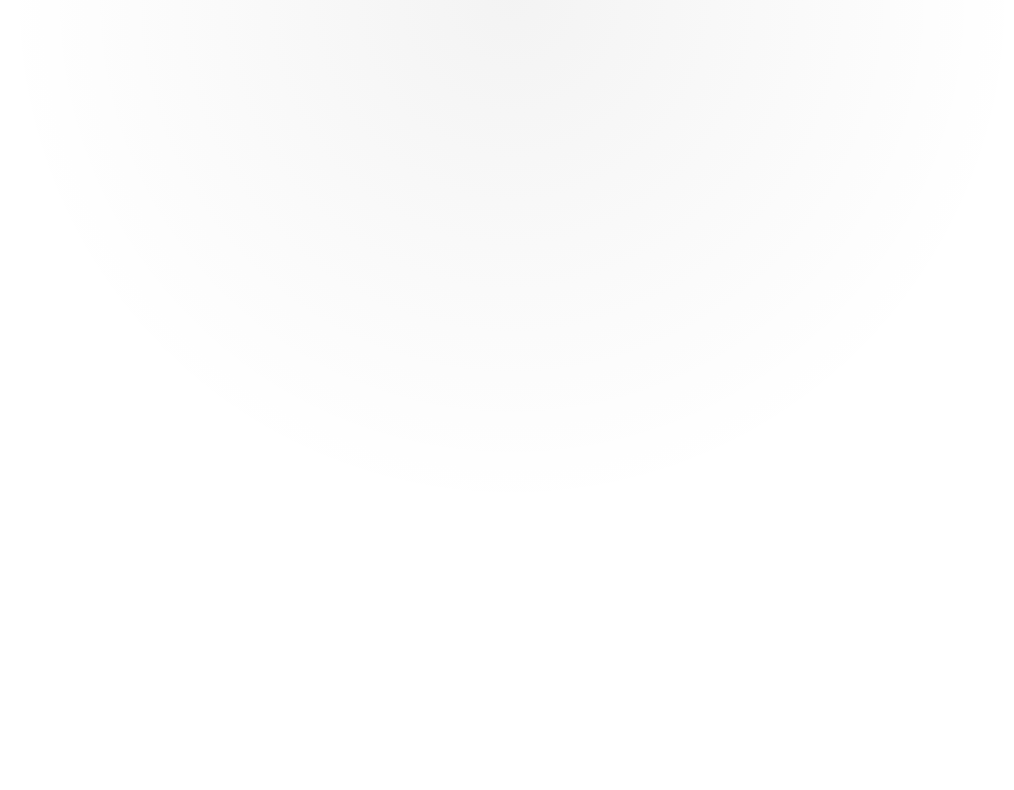
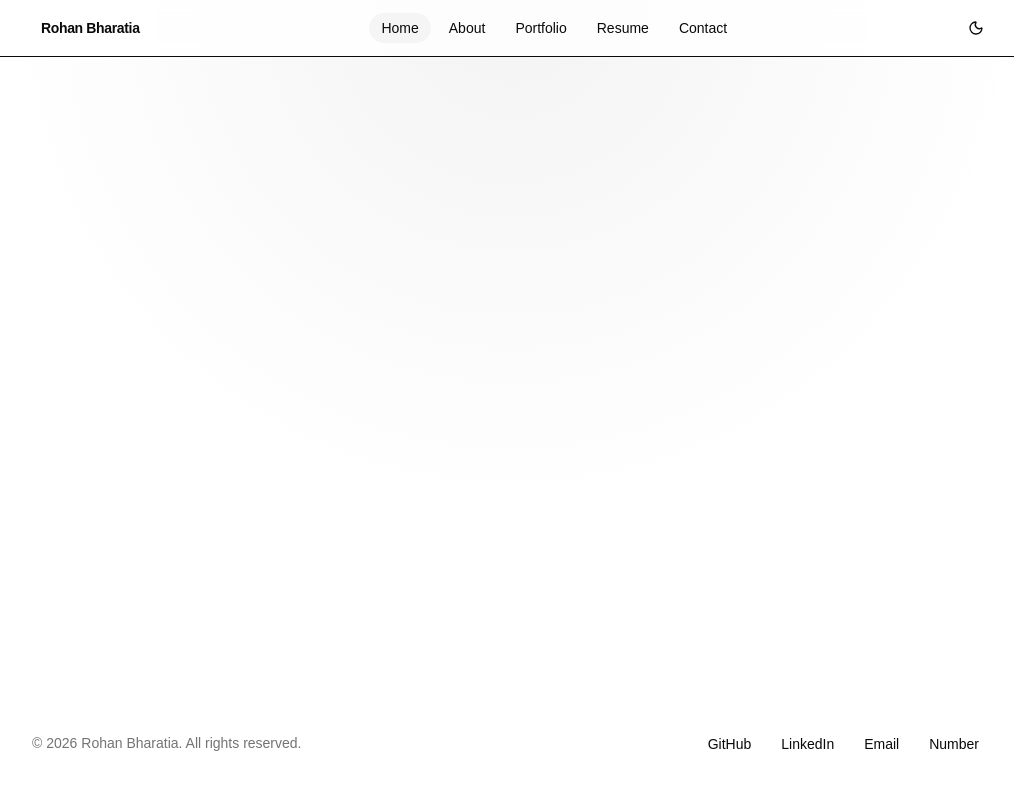
Before and after one commit to Rohan-Bharatia/website, a React (Vite) app: page / in a window 1280 px wide. Shown: the top 790 px of the page, without its empty margins (128-1142 px from the left). Built offline with nearby package versions, Linux system fonts and the light colour scheme.

Commit message:
Fix layout components to use ShadCN

```diff
--- a/package.json
+++ b/package.json
@@ -5,6 +5,7 @@
   "type": "module",
   "scripts": {
     "dev": "vite",
+    "dev:server": "node --loader ts-node/esm server/index.ts",
     "build": "tsc -b && vite build",
     "lint": "oxlint",
     "preview": "vite preview"
--- a/src/App.tsx
+++ b/src/App.tsx
@@ -1,5 +1,6 @@
 import { Routes, Route } from "react-router";
 
+import { AppLayout } from "./components/layout/AppLayout.tsx";
 import Home from "./pages/Home.tsx";
 import About from "./pages/About.tsx";
 import Portfolio from "./pages/Portfolio.tsx";
@@ -11,12 +12,14 @@ import './App.css'
 function App() {
     return (
         <Routes>
+            <Route element={<AppLayout />}>
                 <Route path="/" element={<Home />} />
                 <Route path="/about" element={<About />} />
                 <Route path="/portfolio" element={<Portfolio />} />
                 <Route path="/resume" element={<Resume />} />
                 <Route path="/contact" element={<Contact />} />
                 <Route path="*" element={<NotFound />} />
+            </Route>
         </Routes>
     )
 }
--- a/src/components/layout/ButtonLink.tsx
+++ b/src/components/layout/ButtonLink.tsx
@@ -1,11 +1,12 @@
+import { Link } from "react-router";
+import { buttonVariants } from "@/components/ui/button";
 import { cn } from "@/lib/utils";
-import { Link } from "react-router-dom";
+import type { VariantProps } from "class-variance-authority";
 
-interface ButtonLinkProps {
+interface ButtonLinkProps extends VariantProps<typeof buttonVariants> {
     to: string;
     className?: string;
     children: React.ReactNode;
-    variant?: "default" | "outline";
 }
 
 export function ButtonLink({
@@ -13,18 +14,12 @@ export function ButtonLink({
     className,
     children,
     variant = "default",
+    size = "default",
 }: ButtonLinkProps) {
     return (
         <Link
             to={to}
-            className={cn(
-                "inline-flex items-center justify-center rounded-md px-4 py-2 text-sm font-medium transition",
-                variant === "default" &&
-                "bg-primary text-primary-foreground hover:opacity-90",
-                variant === "outline" &&
-                "border border-border hover:bg-muted",
-                className
-            )}
+            className={cn(buttonVariants({ variant, size }), className)}
         >
             {children}
         </Link>
--- a/src/components/layout/EmailForm.tsx
+++ b/src/components/layout/EmailForm.tsx
@@ -1,10 +1,20 @@
 import { useForm } from "react-hook-form";
 import { zodResolver } from "@hookform/resolvers/zod";
+import { toast } from "sonner";
 import { contactSchema, sendContactEmail } from "@/lib/email";
 import type { ContactFormData } from "@/lib/email";
+import { Button } from "@/components/ui/button";
+import { Input } from "@/components/ui/input";
+import { Textarea } from "@/components/ui/textarea";
+import { Label } from "@/components/ui/label";
 
 export function ContactForm() {
-    const { register, handleSubmit, reset, formState: { errors, isSubmitting } } = useForm<ContactFormData>({
+    const {
+        register,
+        handleSubmit,
+        reset,
+        formState: { errors, isSubmitting },
+    } = useForm<ContactFormData>({
         resolver: zodResolver(contactSchema),
     });
 
@@ -12,26 +22,62 @@ export function ContactForm() {
         try {
             await sendContactEmail(data);
             reset();
-            alert("Message sent!");
-        } catch (err: any) {
-            alert(err.message);
+            toast.success("Message sent!", {
+                description: "Thanks for reaching out. I'll get back to you soon.",
+            });
+        } catch (err: unknown) {
+            toast.error("Failed to send message", {
+                description: err instanceof Error ? err.message : "Something went wrong.",
+            });
         }
     };
 
     return (
-        <form onSubmit={handleSubmit(onSubmit)} className="space-y-4">
-            <input {...register("name")} placeholder="Name" />
-            {errors.name && <p>{errors.name.message}</p>}
+        <form onSubmit={handleSubmit(onSubmit)} className="space-y-5">
+            <div className="space-y-1.5">
+                <Label htmlFor="name">Name</Label>
+                <Input
+                    id="name"
+                    placeholder="Your name"
+                    aria-invalid={!!errors.name}
+                    {...register("name")}
+                />
+                {errors.name && (
+                    <p className="text-sm text-destructive">{errors.name.message}</p>
+                )}
+            </div>
 
-            <input {...register("email")} placeholder="Email" />
-            {errors.email && <p>{errors.email.message}</p>}
+            <div className="space-y-1.5">
+                <Label htmlFor="email">Email</Label>
+                <Input
+                    id="email"
+                    type="email"
+                    placeholder="you@example.com"
+                    aria-invalid={!!errors.email}
+                    {...register("email")}
+                />
+                {errors.email && (
+                    <p className="text-sm text-destructive">{errors.email.message}</p>
+                )}
+            </div>
 
-            <textarea {...register("message")} placeholder="Message" />
-            {errors.message && <p>{errors.message.message}</p>}
+            <div className="space-y-1.5">
+                <Label htmlFor="message">Message</Label>
+                <Textarea
+                    id="message"
+                    placeholder="What's on your mind?"
+                    rows={5}
+                    aria-invalid={!!errors.message}
+                    {...register("message")}
+                />
+                {errors.message && (
+                    <p className="text-sm text-destructive">{errors.message.message}</p>
+                )}
+            </div>
 
-            <button disabled={isSubmitting}>
-                {isSubmitting ? "Sending..." : "Send"}
-            </button>
+            <Button type="submit" disabled={isSubmitting} className="w-full">
+                {isSubmitting ? "Sending..." : "Send Message"}
+            </Button>
         </form>
     );
 }
--- a/src/components/layout/Footer.tsx
+++ b/src/components/layout/Footer.tsx
@@ -1,25 +1,33 @@
 import { Container } from "./Container";
+import { Separator } from "@/components/ui/separator";
+import { Button } from "@/components/ui/button";
 import { socialLinks } from "@/lib/data";
 
 export function Footer() {
     return (
-        <footer className="border-t py-10">
-            <Container className="flex flex-col gap-4 md:flex-row md:items-center md:justify-between">
+        <footer>
+            <Separator />
+            <Container className="flex flex-col gap-4 py-10 md:flex-row md:items-center md:justify-between">
                 <p className="text-sm text-muted-foreground">
-                    © {new Date().getFullYear()} Your Name. All rights reserved.
+                    © {new Date().getFullYear()} Rohan Bharatia. All rights reserved.
                 </p>
 
-                <div className="flex gap-4 text-sm">
+                <div className="flex flex-wrap gap-1">
                     {socialLinks.map((s) => (
-                        <a
+                        <Button
                             key={s.name}
-                            href={s.url}
-                            target="_BLANK"
-                            rel="noreferrer"
-                            className="text-muted-foreground hover:text-foreground"
+                            variant="ghost"
+                            size="sm"
+                            asChild
                         >
-                            {s.name}
-                        </a>
+                            <a
+                                href={s.url}
+                                target="_BLANK"
+                                rel="noreferrer"
+                            >
+                                {s.name}
+                            </a>
+                        </Button>
                     ))}
                 </div>
             </Container>
--- a/src/components/layout/Navbar.tsx
+++ b/src/components/layout/Navbar.tsx
@@ -1,34 +1,79 @@
-import { Link, NavLink } from "react-router-dom";
+import { Link, NavLink } from "react-router";
+import { MenuIcon } from "lucide-react";
+import { cn } from "@/lib/utils";
+import { buttonVariants } from "@/components/ui/button";
 import { Container } from "./Container";
+import { ThemeToggle } from "./ThemeToggle";
+import { Button } from "@/components/ui/button";
+import { Separator } from "@/components/ui/separator";
+import { Sheet, SheetTrigger, SheetContent, SheetHeader, SheetTitle } from "@/components/ui/sheet";
 
 const links = [
-    { to: "/", label: "Home" },
-    { to: "/about", label: "About" },
-    { to: "/portfolio", label: "Portfolio" },
-    { to: "/resume", label: "Resume" },
-    { to: "/contact", label: "Contact" },
+    { to: "/", label: "Home", end: true },
+    { to: "/about", label: "About", end: false },
+    { to: "/portfolio", label: "Portfolio", end: false },
+    { to: "/resume", label: "Resume", end: false },
+    { to: "/contact", label: "Contact", end: false },
 ];
 
 export function Navbar() {
     return (
         <header className="sticky top-0 z-50 border-b bg-background/80 backdrop-blur">
             <Container className="flex h-14 items-center justify-between">
-                <Link to="/" className="font-semibold tracking-tight">
+                <Link
+                    to="/"
+                    className={cn(buttonVariants({ variant: "ghost" }), "font-semibold tracking-tight px-2")}
+                >
                     Rohan Bharatia
                 </Link>
-                <nav className="flex gap-6 text-sm">
+
+                <nav className="hidden md:flex items-center gap-1">
                     {links.map((link) => (
                         <NavLink
                             key={link.to}
                             to={link.to}
+                            end={link.end}
                             className={({ isActive }) =>
-                                isActive ? "text-primary font-medium" : "text-muted-foreground"
+                                cn(buttonVariants({ variant: isActive ? "secondary" : "ghost", size: "sm" }))
                             }
                         >
                             {link.label}
                         </NavLink>
                     ))}
                 </nav>
+
+                <div className="flex items-center gap-2">
+                    <ThemeToggle />
+
+                    <Sheet>
+                        <SheetTrigger asChild>
+                            <Button variant="ghost" size="icon-sm" className="md:hidden">
+                                <MenuIcon />
+                                <span className="sr-only">Open menu</span>
+                            </Button>
+                        </SheetTrigger>
+                        <SheetContent side="right" className="w-64">
+                            <SheetHeader>
+                                <SheetTitle>Navigation</SheetTitle>
+                            </SheetHeader>
+                            <Separator />
+                            <nav className="flex flex-col gap-1 p-4">
+                                {links.map((link) => (
+                                    <NavLink
+                                        key={link.to}
+                                        to={link.to}
+                                        end={link.end}
+                                        className={({ isActive }) =>
+                                            cn(buttonVariants({ variant: isActive ? "secondary" : "ghost" }), "w-full justify-start")
+                                        }
+                                    >
+                                        {link.label}
+                                    </NavLink>
+                                ))}
+                            </nav>
+                        </SheetContent>
+                    </Sheet>
+                </div>
             </Container>
         </header>
     );
--- a/src/components/layout/ThemeToggle.tsx
+++ b/src/components/layout/ThemeToggle.tsx
@@ -1,5 +1,7 @@
 import { Moon, Sun } from "lucide-react";
 import { useEffect, useState } from "react";
+import { Button } from "@/components/ui/button";
+import { Tooltip, TooltipContent, TooltipTrigger } from "@/components/ui/tooltip";
 
 export function ThemeToggle() {
     const [dark, setDark] = useState(false);
@@ -10,11 +12,20 @@ export function ThemeToggle() {
     }, [dark]);
 
     return (
-        <button
-            onClick={() => setDark((d) => !d)}
-            className="rounded-md p-2 hover:bg-muted"
-        >
-            {dark ? <Sun size={16} /> : <Moon size={16} />}
-        </button>
+        <Tooltip>
+            <TooltipTrigger asChild>
+                <Button
+                    variant="ghost"
+                    size="icon-sm"
+                    onClick={() => setDark((d) => !d)}
+                    aria-label={dark ? "Switch to light mode" : "Switch to dark mode"}
+                >
+                    {dark ? <Sun /> : <Moon />}
+                </Button>
+            </TooltipTrigger>
+            <TooltipContent>
+                {dark ? "Light mode" : "Dark mode"}
+            </TooltipContent>
+        </Tooltip>
     );
 }
--- a/vite.config.ts
+++ b/vite.config.ts
@@ -13,4 +13,9 @@ export default defineConfig({
             "@": path.resolve(__dirname, "./src"),
         },
     },
+    server: {
+        host: '0.0.0.0',
+        port: 5000,
+        allowedHosts: true,
+    },
 });
```
Also changed, not shown: src/components/layout/AppLayout.tsx (+6 -1 lines). Lines whose indentation alone changed are shown as unchanged.
